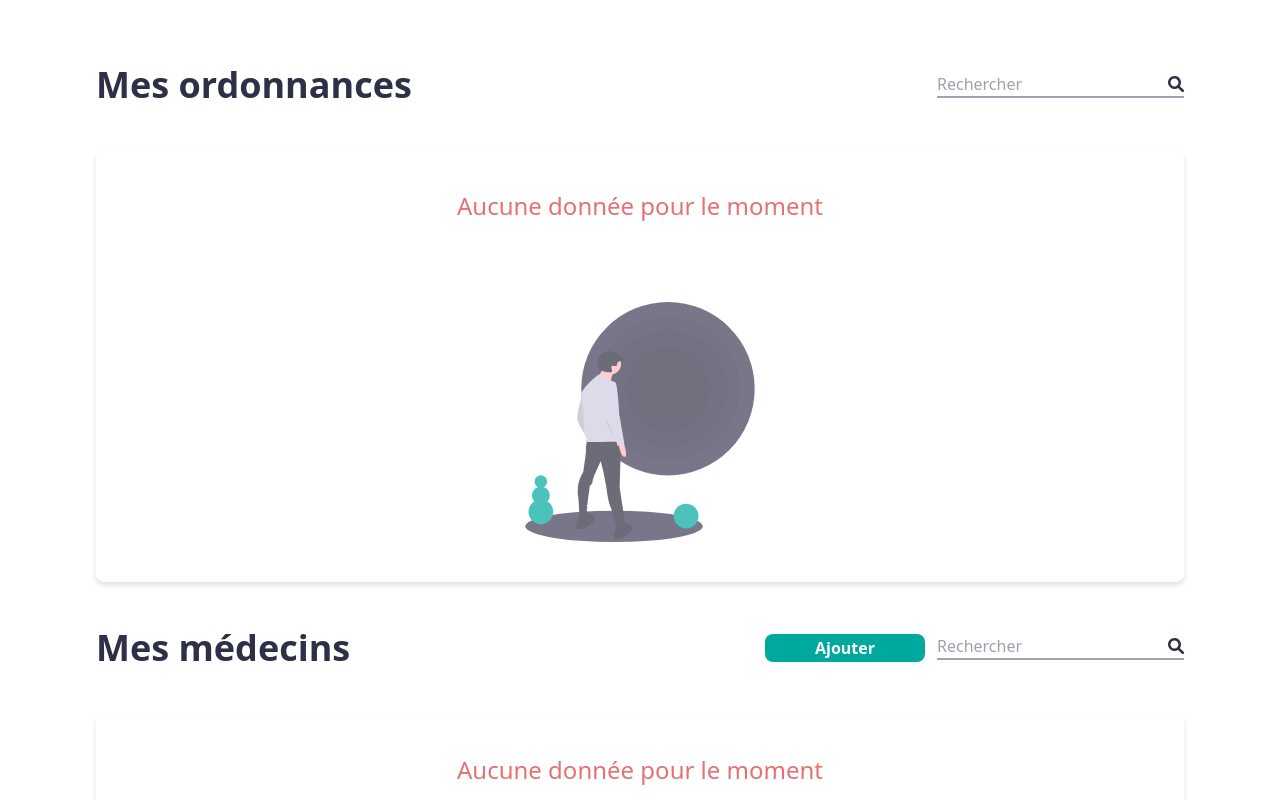
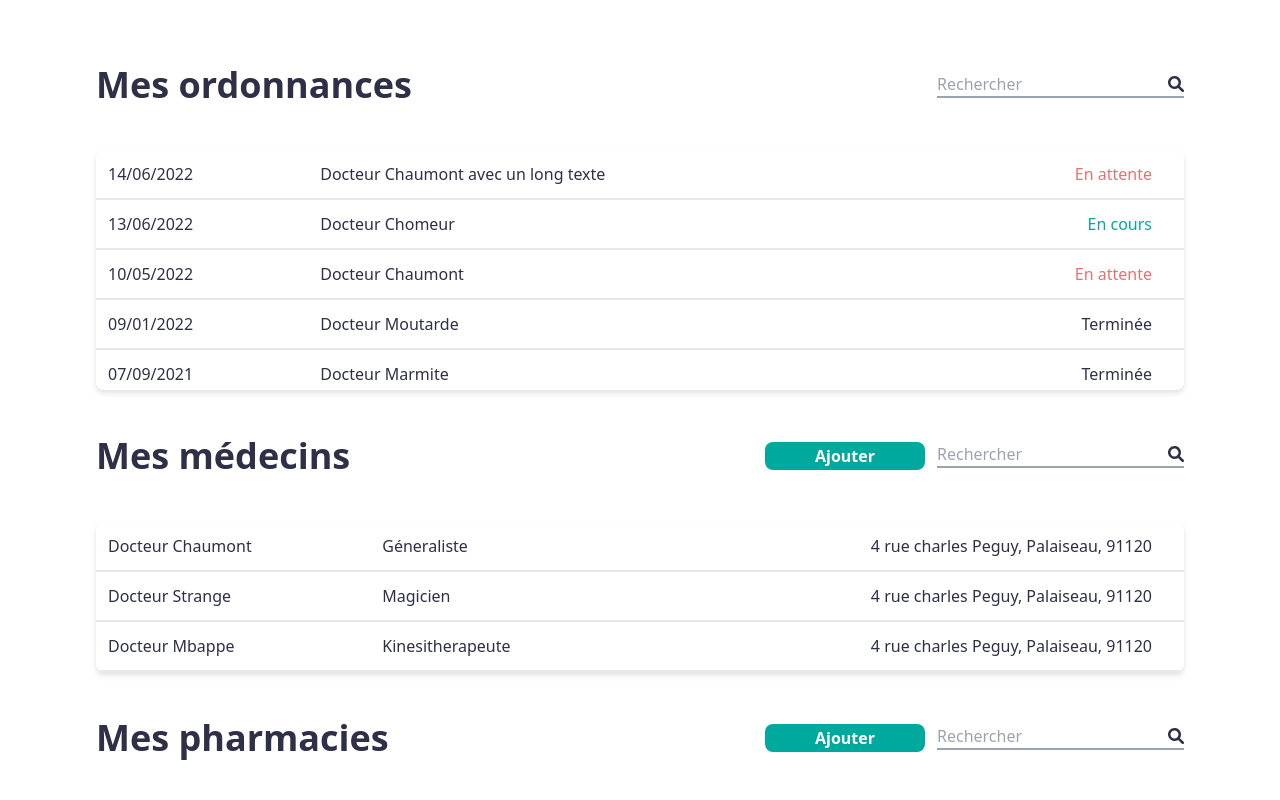
Before and after one commit to AurelDP/OrdOnline, a Vue app in the folder client/: page /customer-space in a window 1280 px wide. Shown: the top 800 px of the page. Built offline with nearby package versions, Linux system fonts and the light colour scheme.

Commit message:
[Update] use new font

```diff
--- a/client/src/components/globalComponents/Table/Table.vue
+++ b/client/src/components/globalComponents/Table/Table.vue
@@ -28,7 +28,7 @@
       Once we create the query there will be only one value 'data'.
       Replace 'dataOrdo' by 'data' in v-if to see when there is no content
     -->
-    <div v-if="data.length !== 0" class="max-h-60 overflow-auto drop-shadow-md my-5 rounded-lg bg-white">
+    <div v-if="dataOrdo.length !== 0" class="max-h-60 overflow-auto drop-shadow-md my-5 rounded-lg bg-white">
       <table v-if="type === 'ord'" class="w-full">
         <TableRow
             v-for="value in dataOrdo"
@@ -59,10 +59,10 @@
       </table>
     </div>
     <div v-else class="p-10 drop-shadow-md my-5 rounded-lg bg-white">
-      <h1 class="ord-text-subtitle text-ord-lightred text-center">
+      <h1 class="ord-text-subtitle-bold text-ord-lightred text-center">
         Aucune donnée pour le moment
       </h1>
-      <img src="@/assets/iconError404.svg" class="h-60 w-60 mx-auto opacity-70 mt-20" alt="Image erreur 404"/>
+      <img src="@/assets/iconError404.svg" class="h-60 w-60 mx-auto opacity-70 mt-20" alt="Pas de données"/>
     </div>
   </div>
 </template>
```
